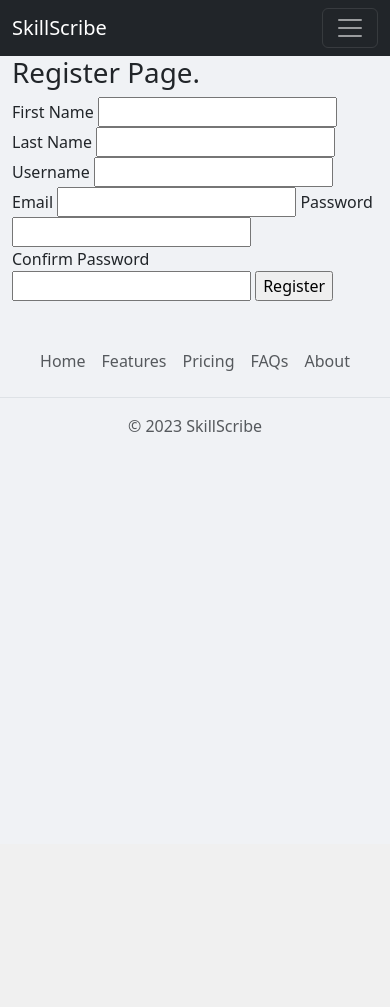
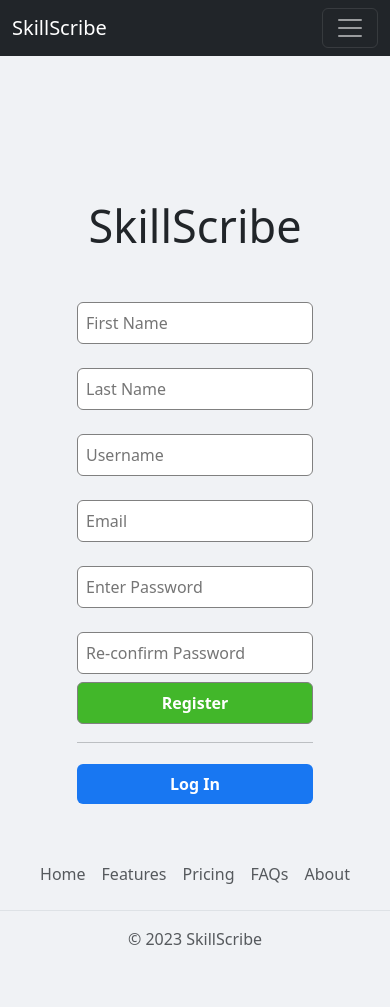
Before and after one commit to ldettorre/SkillScribe, a Django app: page /register/ in a window 390 px wide. Before the commit the page ends 432 px from the top, so only its background shows below. Run offline with Django 4.2, Linux system fonts and the light colour scheme.

Commit message:
Login and register page forms styled for desktop and mobile use.

```diff
--- a/home/templates/home/index.html
+++ b/home/templates/home/index.html
@@ -3,7 +3,7 @@
     <div class="col-lg-6 col-md-6">
         <h1 class="title-text">SkillScribe</h1>
     </div>
-    <div class="col-lg-4 login-div">
+    <div class="col-lg-4 col-8 login-div">
         <form action="{% url 'login' %}" class="login-form" method="POST">
             {% csrf_token %}
             <label for="username"></label>
--- a/static/css/style.css
+++ b/static/css/style.css
@@ -5,6 +5,7 @@
 .index-row{
     margin-top:15vh;
     text-align: center;
+    justify-content: center
 }
 
 .login-div{
@@ -45,7 +46,71 @@
     min-width: 100%;
     padding: 8px;
 }
+
+.register-button:hover  {
+    border: 2px solid #42b72a;
+    color: #42b72a;
+}
 .title-text {
     font-size:45px;
     padding: 2vh 0 2vh 0;
 }
+
+/* Index page styling end */
+
+
+/* Register page styling */
+.login-button{
+    border: none;
+    border-radius: 6px;
+    background-color: #1877f2;
+    color:white;
+    font-weight: 600;
+    margin:5px 0px 10px 0px;
+    min-width: 100%;
+    padding: 8px;
+}
+
+.login-button:hover  {
+    border: 2px solid #1877f2;
+    color: #1877f2;
+}
+
+input.register-submit-button{
+    background-color: #42b72a;
+    color:white;
+    font-weight: 600;
+    margin:8px 0px 2px 0px;
+}
+
+.register-form input{
+    width:50%;
+    padding:8px;
+    border-radius: 6px;
+    border: 1px solid grey;
+    min-width: 100%;
+}
+
+/* Register page styling end */
+
+
+/* Questions page styling */
+.questions-title {
+    margin:2vh 0 2vh 0;
+    font-family: 'Trebuchet MS', 'Lucida Sans Unicode', 'Lucida Grande', 'Lucida Sans', Arial, sans-serif;
+}
+
+.category-name {
+    font-weight: 500;
+}
+
+.fixed-category-list {
+    position: fixed;
+    border-radius: 8px;
+    padding: 5px;
+}
+
+.question-content {
+    overflow-y: auto
+}
+/* Questions page styling end */
--- a/users/templates/users/register.html
+++ b/users/templates/users/register.html
@@ -1,25 +1,34 @@
-{% extends 'base.html' %} {% block content %}
-    <h1>Register Page.</h1>
-    <form action="{% url 'register' %}" method="POST">
-        {% csrf_token %}
-        <label for="first_name">First Name</label>
-        <input type="text" name="first_name" required>
+{% extends 'base.html' %} {% load static %} {% block content %}
+<div class="row index-row">
+    <div class="col-lg-6 col-md-6">
+        <h1 class="title-text">SkillScribe</h1>
+    </div>
+    <div class="col-lg-4 col-8 login-div">
+        <form action="{% url 'register' %}" class="register-form" method="POST">
+            {% csrf_token %}
+            <label for="first_name"></label>
+            <input type="text" name="first_name" placeholder="First Name" required>
 
-        <label for="last_name">Last Name</label>
-        <input type="text" name="last_name" required>
+            <label for="last_name"></label>
+            <input type="text" name="last_name" placeholder="Last Name" required>
 
-        <label for="username">Username</label>
-        <input type="text" name="username" required>
+            <label for="username"></label>
+            <input type="text" name="username" placeholder="Username" required>
 
-        <label for="email">Email</label>
-        <input type="email" name="email" required>
+            <label for="email"></label>
+            <input type="email" name="email" placeholder="Email" required>
 
-        <label for="password1">Password</label>
-        <input type="password" name="password1" required>
+            <label for="password1"></label>
+            <input type="password" name="password1" placeholder="Enter Password" required>
 
-        <label for="password2">Confirm Password</label>
-        <input type="password" name="password2" required>
+            <label for="password2"></label>
+            <input type="password" name="password2" placeholder="Re-confirm Password" required>
 
-        <input type="submit" value="Register">
-    </form>
+            <input type="submit"  class="register-submit-button" value="Register">
+        </form>
+        <hr>
+        <a href="{% url 'index' %}" class="btn login-button">Log In</a>
+
+    </div>
+</div>
 {% endblock %}
```
Also changed, not shown: entries/templates/entries/questions.html (+35 -8 lines), users/templates/users/login.html (+18 -9 lines).
